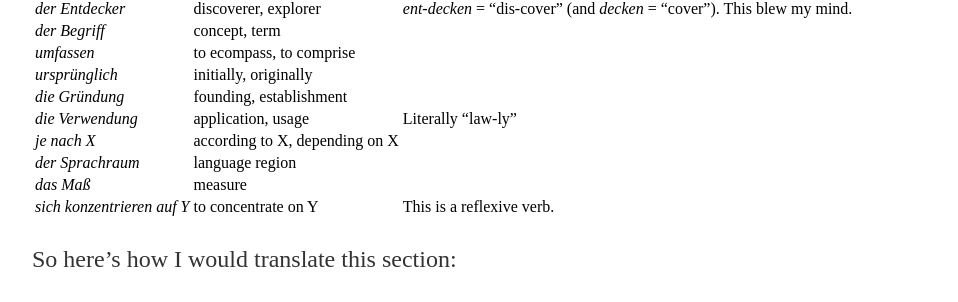
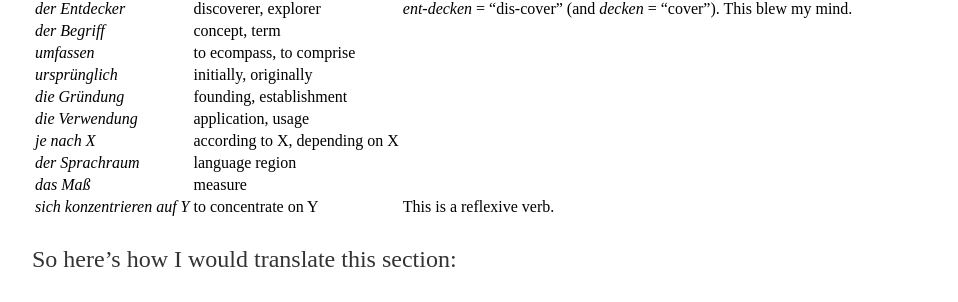
Before and after one commit to Prescientje/prescientje.github.io, a Jekyll site: the page built from _posts/2018-04-21-learn-german-016.md, in a window 1280 px wide. Shown: the part 829-1131 px from the top of the page, without its empty margins (160-1118 px from the left). Built offline with Jekyll 4.4.1, drawn with Linux system fonts in a browser that asks for light colours.

Commit message:
Remove old note.

```diff
--- a/_posts/2018-04-21-learn-german-016.md
+++ b/_posts/2018-04-21-learn-german-016.md
@@ -30,7 +30,7 @@ Here are some general vocab words from this paragraph:
 | *umfassen* | to ecompass, to comprise | |
 | *ursprünglich* | initially, originally | |
 | *die Gründung* | founding, establishment | |
-| *die Verwendung* | application, usage | Literally "law-ly" |
+| *die Verwendung* | application, usage | |
 | *je nach X* | according to X, depending on X | |
 | *der Sprachraum* | language region | |
 | *das Maß* | measure | |
```
